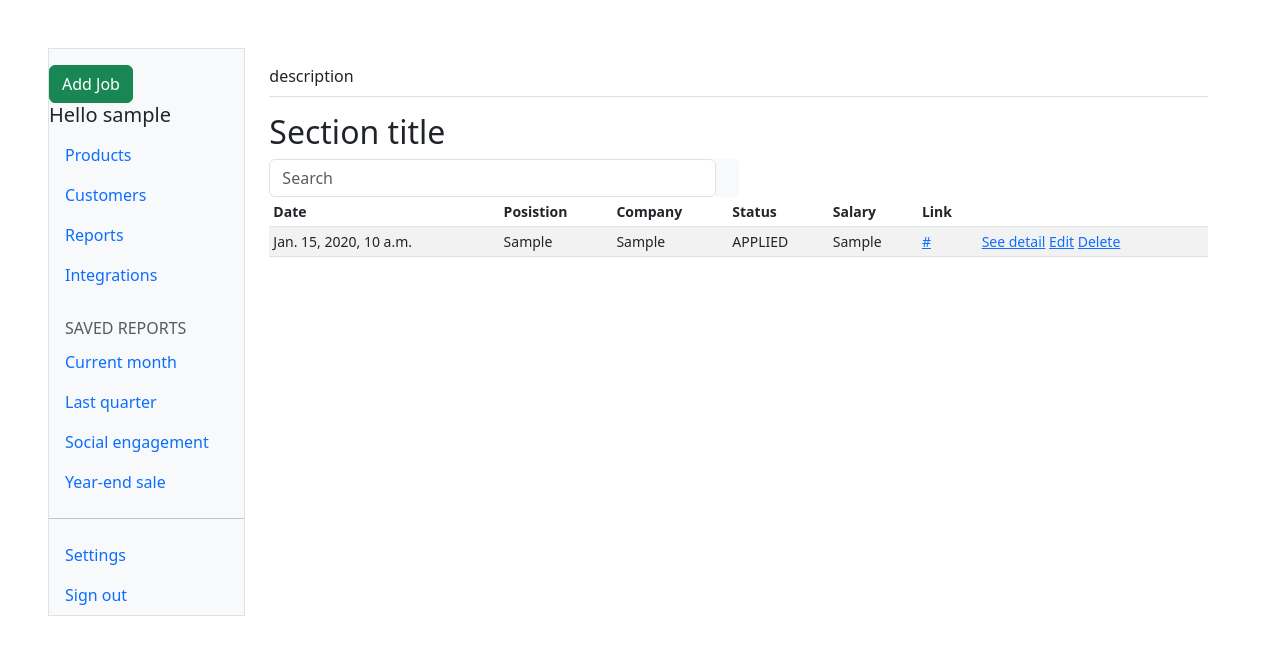
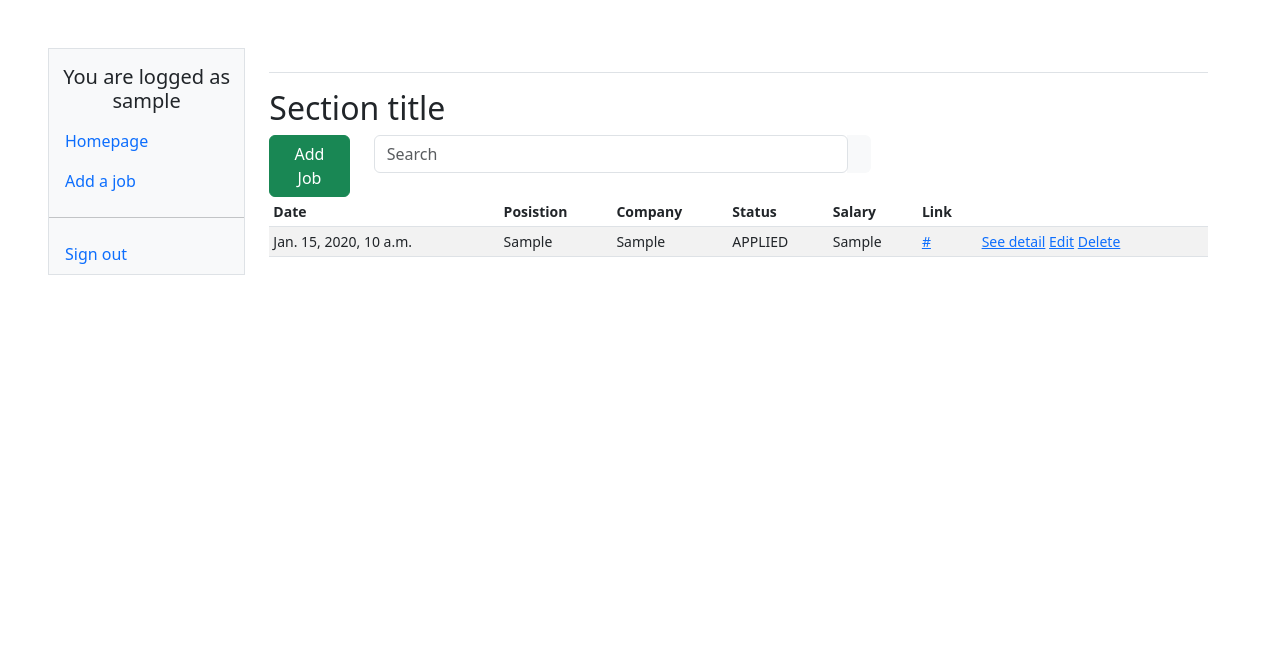
Before and after one commit to sieczkah/Jobseeker, a Django app: page / in a window 1280 px wide. Shown: the top 655 px of the page. Run offline with Django 4.2, Linux system fonts and the light colour scheme; a user stored in the database is signed in; tables that the repository leaves empty hold one stand-in row (values such as "Sample post"); parts of the project's set-up code (start-up, migrations or seed data) failed here and were passed over; some libraries are stand-ins or nearby versions.

Commit message:
Added overflow for joblist at index

```diff
--- a/base/templates/base/index.html
+++ b/base/templates/base/index.html
@@ -12,65 +12,24 @@
         <div class="offcanvas-body d-md-flex flex-column p-0 pt-lg-3 overflow-y-auto">
           <ul class="nav flex-column">
             <li class="nav-item">
-              <a class=" btn btn-success" aria-current="page" href="{% url 'joboffer-create' %}">
-                Add Job
-              </a>
+
             </li>
             <li class="nav-item">
               {% if request.user.is_authenticated %}
-              <h5>Hello {{ request.user }}</h5>
+              <h5 class="text-center">You are logged as {{ request.user }}</h5>
               {% else %}
               <a href="{% url 'login' %}" class="btn btn-primary">Login or signup</a>
               {% endif %}
             </li>
             <li class="nav-item">
-              <a class="nav-link d-flex align-items-center gap-2" href="#">
-                Products
+              <a class="nav-link d-flex align-items-center gap-2" href="{% url 'home' %}">
+                Homepage
               </a>
             </li>
             <li class="nav-item">
-              <a class="nav-link d-flex align-items-center gap-2" href="#">
-                Customers
-              </a>
-            </li>
-            <li class="nav-item">
-              <a class="nav-link d-flex align-items-center gap-2" href="#">
+              <a class="nav-link d-flex align-items-center gap-2" href="{% url 'joboffer-create' %}">
 
-                Reports
-              </a>
-            </li>
-            <li class="nav-item">
-              <a class="nav-link d-flex align-items-center gap-2" href="#">
-                Integrations
-              </a>
-            </li>
-          </ul>
-
-          <h6
-            class="sidebar-heading d-flex justify-content-between align-items-center px-3 mt-4 mb-1 text-body-secondary text-uppercase">
-            <span>Saved reports</span>
-            <a class="link-secondary" href="#" aria-label="Add a new report">
-            </a>
-          </h6>
-          <ul class="nav flex-column mb-auto">
-            <li class="nav-item">
-              <a class="nav-link d-flex align-items-center gap-2" href="#">
-                Current month
-              </a>
-            </li>
-            <li class="nav-item">
-              <a class="nav-link d-flex align-items-center gap-2" href="#">
-                Last quarter
-              </a>
-            </li>
-            <li class="nav-item">
-              <a class="nav-link d-flex align-items-center gap-2" href="#">
-                Social engagement
-              </a>
-            </li>
-            <li class="nav-item">
-              <a class="nav-link d-flex align-items-center gap-2" href="#">
-                Year-end sale
+                Add a job
               </a>
             </li>
           </ul>
@@ -78,11 +37,7 @@
           <hr class="my-3">
 
           <ul class="nav flex-column mb-auto">
-            <li class="nav-item">
-              <a class="nav-link d-flex align-items-center gap-2" href="#">
-                Settings
-              </a>
-            </li>
+
             <li class="nav-item">
               <a class="nav-link d-flex align-items-center gap-2" href="{% url 'logout' %}">
                 Sign out
@@ -98,14 +53,32 @@
       <div
         class="d-flex justify-content-between flex-wrap flex-md-nowrap align-items-center pt-3 pb-2 mb-3 border-bottom">
         <div id="htmx-wrapper">
-          description
+
         </div>
       </div>
       <!-- DETAIL END -->
 
       <!-- LIST OF APPLICATIONS -->
       <h2>Section title</h2>
-      <div class="table-responsive small">
+      <div class="row col-8">
+        <div class="col-2">
+          <a class=" btn btn-success" aria-current="page" href="{% url 'joboffer-create' %}">
+            Add Job
+          </a>
+        </div>
+        <div class="col">
+          <form action="" method="GET">
+            <div class="input-group rounded">
+              <input type="search" name="search" class="form-control rounded" placeholder="Search" aria-label="Search"
+                aria-describedby="search-addon" value="{{ search_input }}" />
+              <span class="input-group-text border-0" id="search-addon">
+                <i class="fas fa-search"></i>
+              </span>
+            </div>
+          </form>
+        </div>
+      </div>
+      <div class="table-responsive small overflow-y-auto" style="max-height: 70vh;">
         {% include 'base/joboffer_list.html' %}
       </div>
       <!-- LIST OF APPLICATIONS ENDS -->
--- a/base/templates/base/joboffer_list.html
+++ b/base/templates/base/joboffer_list.html
@@ -1,18 +1,7 @@
 <table class="table table-striped table-sm">
-  <div class="col-6">
-    <form action="" method="GET">
-      <div class="input-group rounded">
-        <input type="search" name="search" class="form-control rounded" placeholder="Search" aria-label="Search"
-          aria-describedby="search-addon" value="{{ search_input }}" />
-        <span class="input-group-text border-0" id="search-addon">
-          <i class="fas fa-search"></i>
-        </span>
-      </div>
-    </form>
-  </div>
+
   <thead>
     <tr>
-
       <th scope="col">Date</th>
       <th scope="col">Posistion</th>
       <th scope="col">Company</th>
@@ -22,6 +11,7 @@
       <th scope="col"></th>
     </tr>
   </thead>
+  <div>
     <tbody>
       {% for job in job_offers %}
       <tr>
@@ -45,4 +35,5 @@
       </tr>
       {% endfor %}
     </tbody>
+  </div>
 </table>
```
Lines whose indentation alone changed are shown as unchanged.
